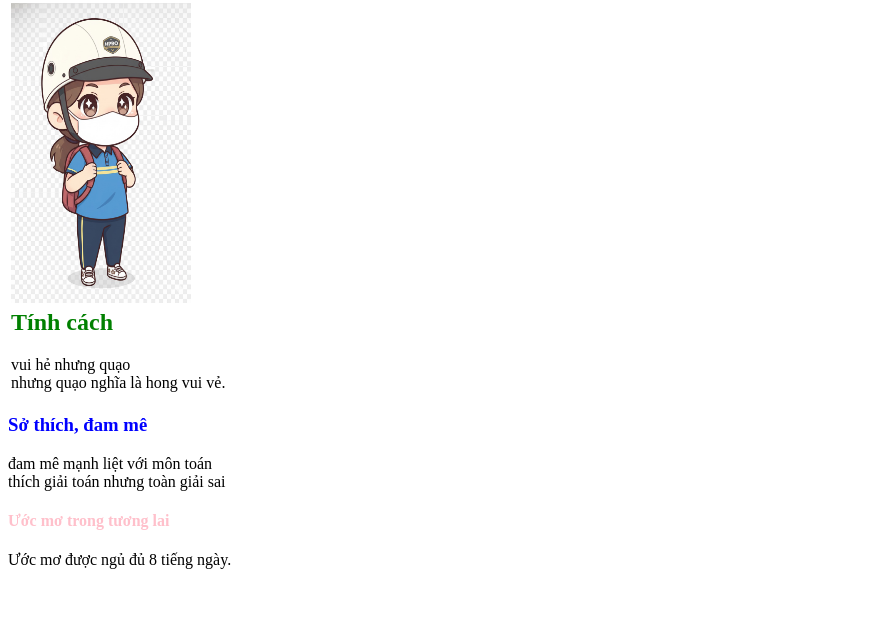
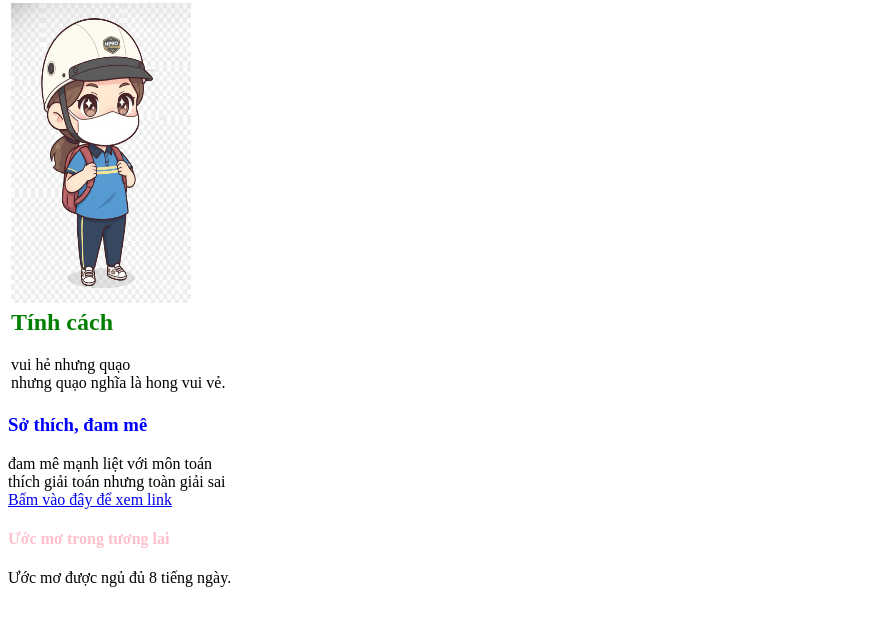
Before and after one commit to vynguyen1302nvq-eng/Phuong-Vy-hereeee, a plain HTML site: page index.html in a window 1280 px wide. Shown: the part 66-692 px from the top of the page, without its empty margins (0-873 px from the left). Drawn offline with Linux system fonts and the light colour scheme.

Commit message:
Update index.html

```diff
--- a/index.html
+++ b/index.html
@@ -34,7 +34,8 @@
     đam mê mạnh liệt với môn toán <br>
     thích giải toán nhưng toàn giải sai <br>
     <a href="https://share.google/hDNlwSgvffrZ7Bmxo" target="_blank">
-    </a>
+  Bấm vào đây để xem link
+</a>
 
 
     <h4 style="color: pink;">Ước mơ trong tương lai</h4>
```
